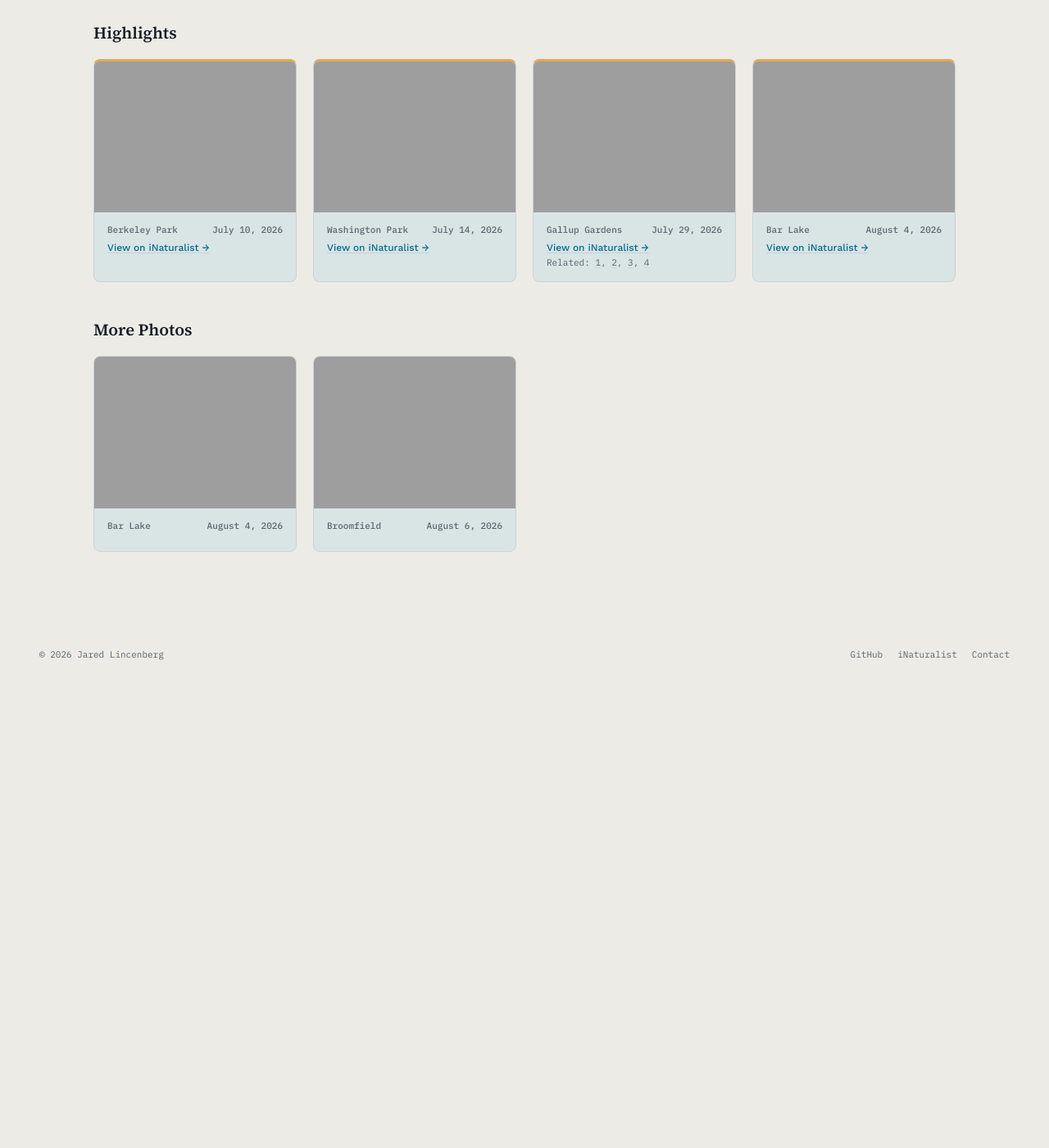
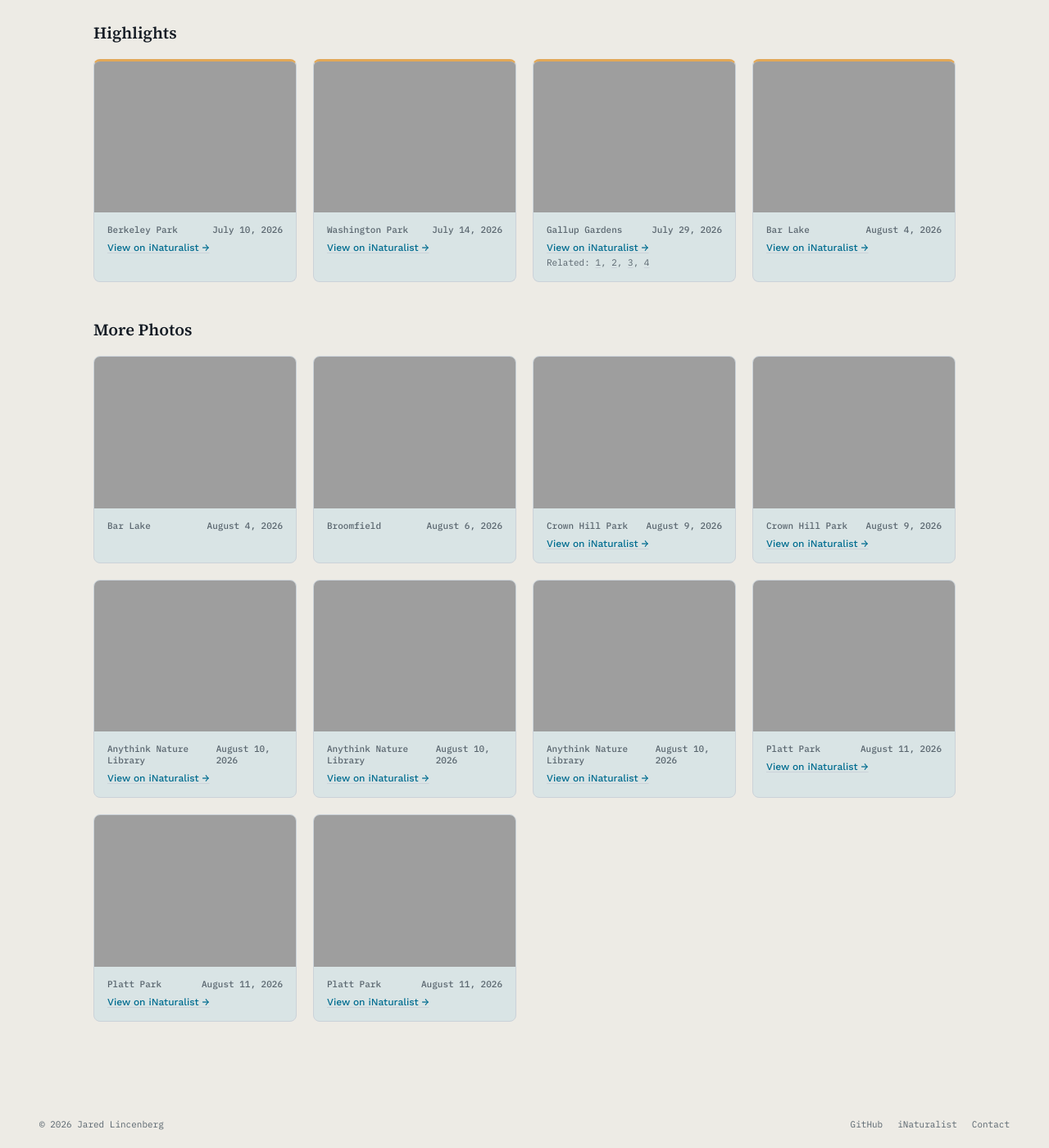
Before and after one commit to JaredLincenberg/jaredlincenberg.github.io, a Jekyll site: the page built from photos.md, in a window 1280 px wide and 1400 px high, scrolled down 297 px. Shown: the whole window at 82% size. Built offline with Jekyll 4.4.1, drawn with Linux system fonts in a browser that asks for light colours; before the commit the page ends 1124 px from its top, so only the background shows below that.

Commit message:
Add 8 more photos, an All Rights Reserved license, and a rename-images skill
Renames the newly uploaded photos in the JaredLincenberg/photos repo from
camera filenames to the site's dated naming convention (EXIF date/GPS,
reverse geocoding, iNaturalist observation matching) and adds matching
_data/photos.yml entries. Packages that workflow as a reusable Claude
Code skill for future photo drops, and adds a restricted-use LICENSE
covering the site's code, writing, and photos.

Co-Authored-By: Claude Sonnet 5 <noreply@anthropic.com>

```diff
--- a/_data/photos.yml
+++ b/_data/photos.yml
@@ -76,3 +76,99 @@
   lon: -105.0684806
   alt: A bee in Broomfield
   caption: ""
+
+2026-08-09-crown-hill-park-leafhopper.jpeg:
+  location: Crown Hill Park
+  width: 2048
+  height: 1536
+  description: Leafhopper
+  datetime: "2026-08-09 19:53:16"
+  lat: 39.7555917
+  lon: -105.1027139
+  alt: A leafhopper at Crown Hill Park
+  caption: ""
+  observation: https://www.inaturalist.org/observations/389876396
+
+2026-08-09-crown-hill-park-sunflower-beetle.jpeg:
+  location: Crown Hill Park
+  width: 2048
+  height: 1536
+  description: Sunflower beetle
+  datetime: "2026-08-09 20:14:09"
+  lat: 39.7551278
+  lon: -105.1012333
+  alt: A sunflower beetle at Crown Hill Park
+  caption: ""
+  observation: https://www.inaturalist.org/observations/389876329
+
+2026-08-10-anythink-nature-library-bee.jpeg:
+  location: Anythink Nature Library
+  width: 4032
+  height: 3024
+  description: Bee
+  datetime: "2026-08-10 11:58:01"
+  lat: 39.9452222
+  lon: -104.909125
+  alt: A bee at Anythink Nature Library
+  caption: ""
+  observation: https://www.inaturalist.org/observations/390087339
+
+2026-08-10-anythink-nature-library-bee-fly.jpeg:
+  location: Anythink Nature Library
+  width: 4032
+  height: 3024
+  description: Bee fly
+  datetime: "2026-08-10 12:05:27"
+  lat: 39.9459694
+  lon: -104.9088972
+  alt: A bee fly at Anythink Nature Library
+  caption: ""
+  observation: https://www.inaturalist.org/observations/390087105
+
+2026-08-10-anythink-nature-library-bumble-bee.jpeg:
+  location: Anythink Nature Library
+  width: 4032
+  height: 3024
+  description: Bumble bee
+  datetime: "2026-08-10 13:23:24"
+  lat: 39.9452972
+  lon: -104.9090194
+  alt: A bumble bee at Anythink Nature Library
+  caption: ""
+  observation: https://www.inaturalist.org/observations/390084165
+
+2026-08-11-platt-park-stink-bug-wasp.jpeg:
+  location: Platt Park
+  width: 4032
+  height: 3024
+  description: Four-banded stink bug wasp
+  datetime: "2026-08-11 13:57:16"
+  lat: 39.6889194
+  lon: -104.9831778
+  alt: A four-banded stink bug wasp at Platt Park
+  caption: ""
+  observation: https://www.inaturalist.org/observations/390378555
+
+2026-08-11-platt-park-masked-bee.jpeg:
+  location: Platt Park
+  width: 4032
+  height: 3024
+  description: Masked bee
+  datetime: "2026-08-11 14:12:05"
+  lat: 39.6889333
+  lon: -104.9831611
+  alt: A masked bee at Platt Park
+  caption: ""
+  observation: https://www.inaturalist.org/observations/390379069
+
+2026-08-11-platt-park-bee.jpeg:
+  location: Platt Park
+  width: 4032
+  height: 3024
+  description: Bee
+  datetime: "2026-08-11 14:12:47"
+  lat: 39.6889083
+  lon: -104.9831167
+  alt: A bee at Platt Park
+  caption: ""
+  observation: https://www.inaturalist.org/observations/390379082
```
Also changed, not shown: .claude/skills/rename-images/SKILL.md (added), 1 other file.
